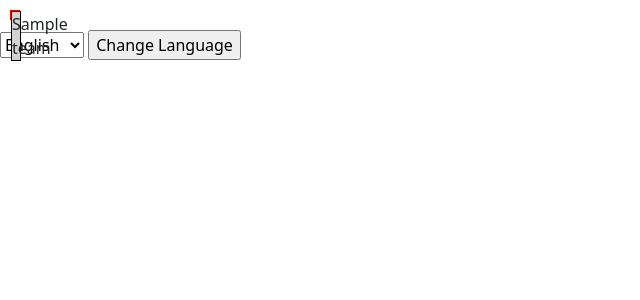
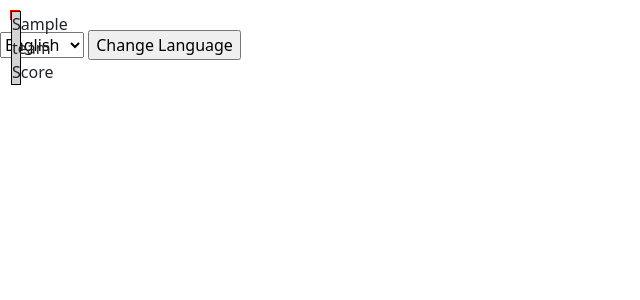
Before and after one commit to CompServer/CompServer, a Django app: template competitions/templates/competitions/bracket.html in a window 1280 px wide. Shown: the part 86-386 px from the top of the page, without its empty margins (0-640 px from the left). Run offline with Django 4.2, Linux system fonts and the light colour scheme; the template is opened without the code that fills it: most values are stand-ins (such as "Sample title", 1, 10 or a date in 2020).

```diff
--- a/competitions/templates/competitions/bracket.html
+++ b/competitions/templates/competitions/bracket.html
@@ -16,6 +16,9 @@
                 {% for team_data in match_data.team_data %}
                 <div class="team" style="width: {{ match_data.match_width }}px;">
                     {{ team_data.team_name }}
+                    <div>
+                        Score
+                    </div>
                 </div>
                 {% endfor %}
             </div>
--- a/competitions/views.py
+++ b/competitions/views.py
@@ -30,6 +30,8 @@ def BracketView(request, tournament_id):
             bracket_array.append({})
 
         # get the names of the teams competing, stolen to the toString
+
+        # TODO: use mr wheadons new code
         competitors = []
         prior_match_advancing_teams = Team.objects.filter(won_matches__in=curr_match.prev_matches.all())
         if curr_match.starting_teams.exists():
@@ -109,6 +111,7 @@ def BracketView(request, tournament_id):
                 "match_width": matchWidth,
                 "center_height": center_height,
                 "top_padding": top_padding,
+                "scores":[0,0]
             })
 
         round_data.append({
```
